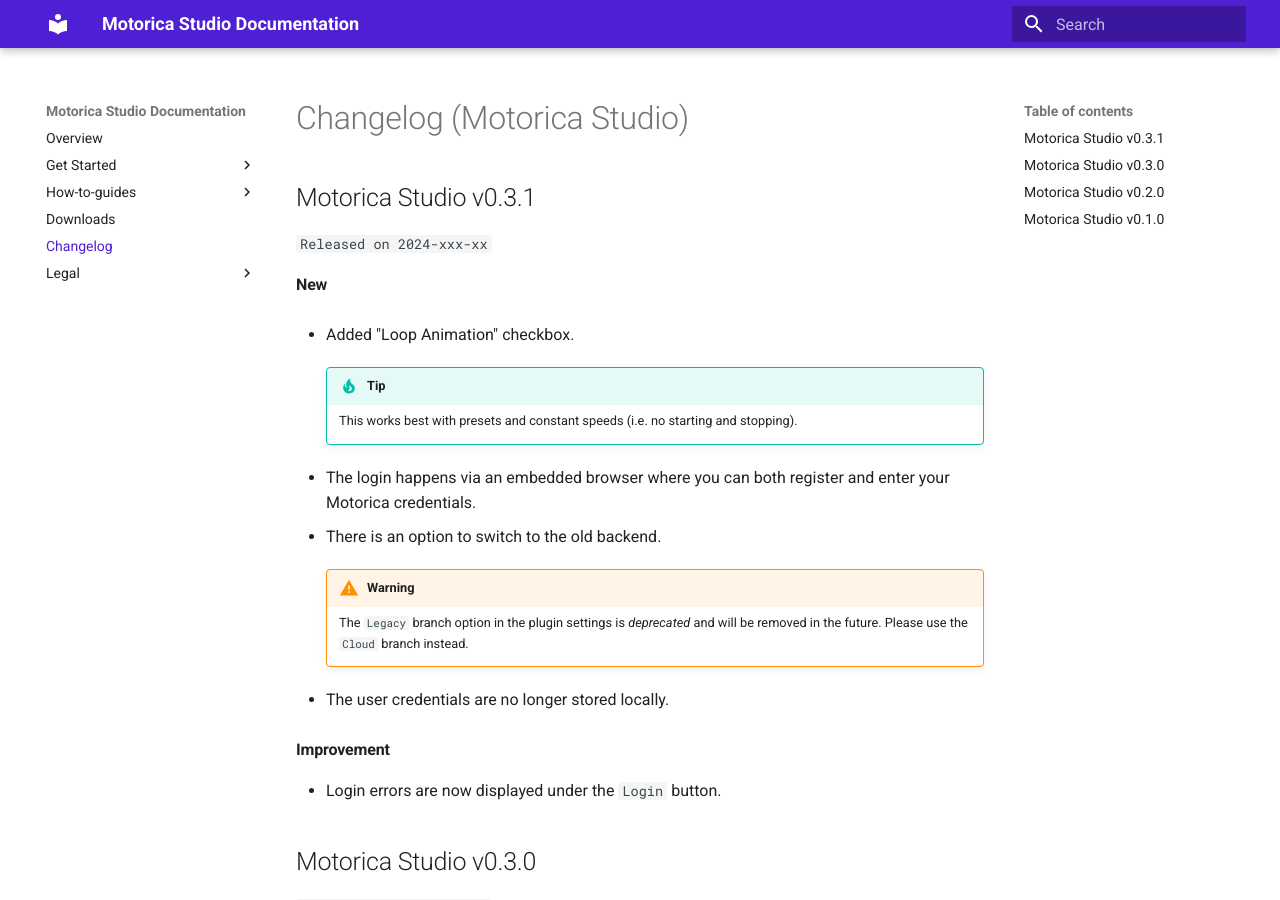
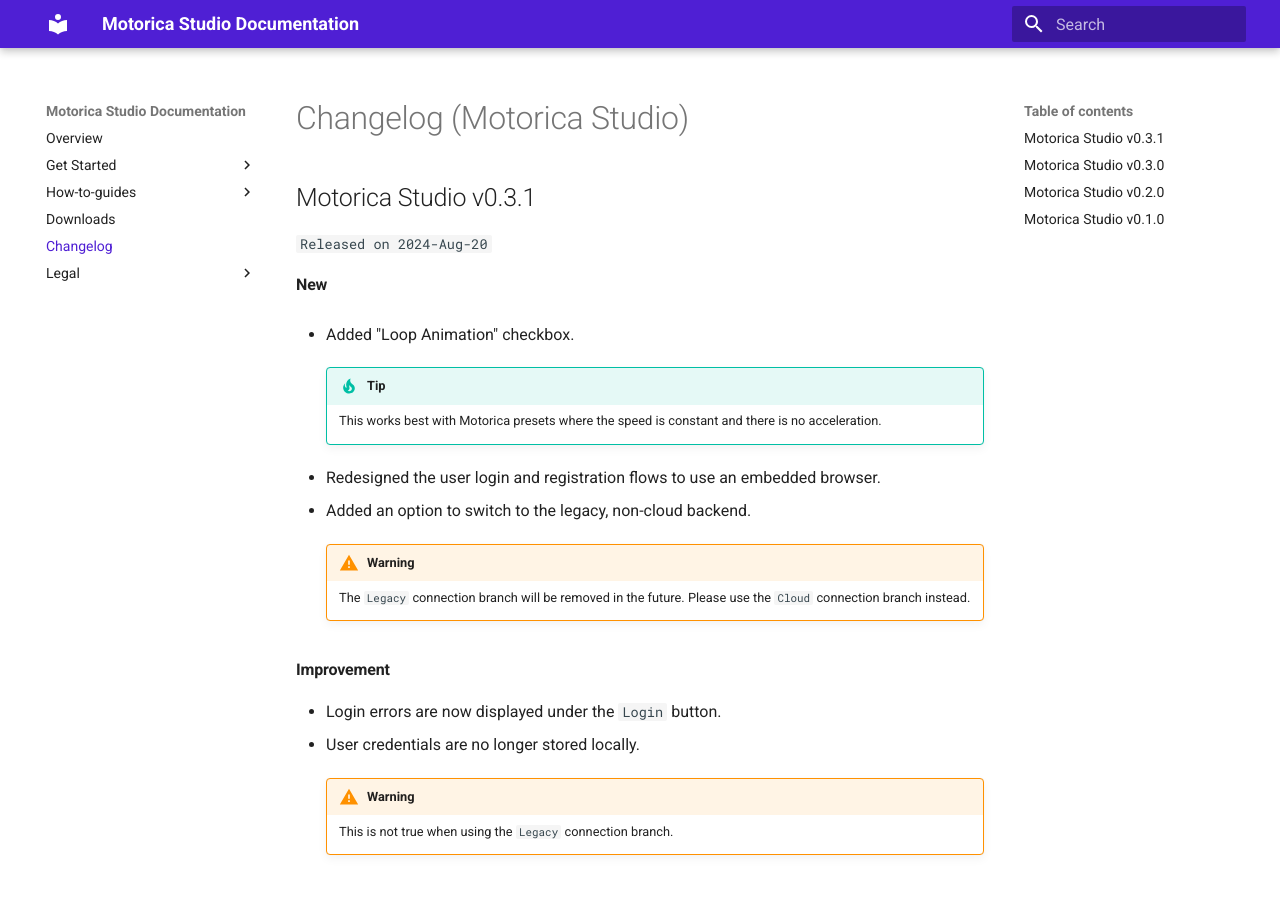
Before and after one commit to MotoricaAI/MoStudioDocs, an MkDocs documentation site: the page built from docs/changelog.md, in a window 1280 px wide and 900 px high. Built offline with MkDocs 1.6.1 and Material for MkDocs 9.7.7, drawn with Linux system fonts in a browser that asks for light colours.

Commit message:
Update docs

```diff
--- a/docs/changelog.md
+++ b/docs/changelog.md
@@ -1,23 +1,25 @@
 # Changelog (Motorica Studio)
 ## Motorica Studio v0.3.1
-`Released on 2024-xxx-xx`
+`Released on 2024-Aug-20`
 
 #### New
 - Added "Loop Animation" checkbox.
 
     !!! tip
-        This works best with presets and constant speeds (i.e. no starting and stopping).
+        This works best with Motorica presets where the speed is constant and there is no acceleration.
 
-- The login happens via an embedded browser where you can both register and enter your Motorica credentials.
-- There is an option to switch to the old backend.
+- Redesigned the user login and registration flows to use an embedded browser.
+- Added an option to switch to the legacy, non-cloud backend.
 
     !!! warning
-        The `Legacy` branch option in the plugin settings is *deprecated* and will be removed in the future. Please use the `Cloud` branch instead.
-
-- The user credentials are no longer stored locally.
+        The `Legacy` connection branch will be removed in the future. Please use the `Cloud` connection branch instead.
 
 #### Improvement
 - Login errors are now displayed under the `Login` button.
+- User credentials are no longer stored locally.
+
+    !!! warning
+        This is not true when using the `Legacy` connection branch.
 
 ## Motorica Studio v0.3.0
 `Released on 2024-Jun-13`
```
Also changed, not shown: docs/downloads.md (+6 -5 lines), 2 other files.
